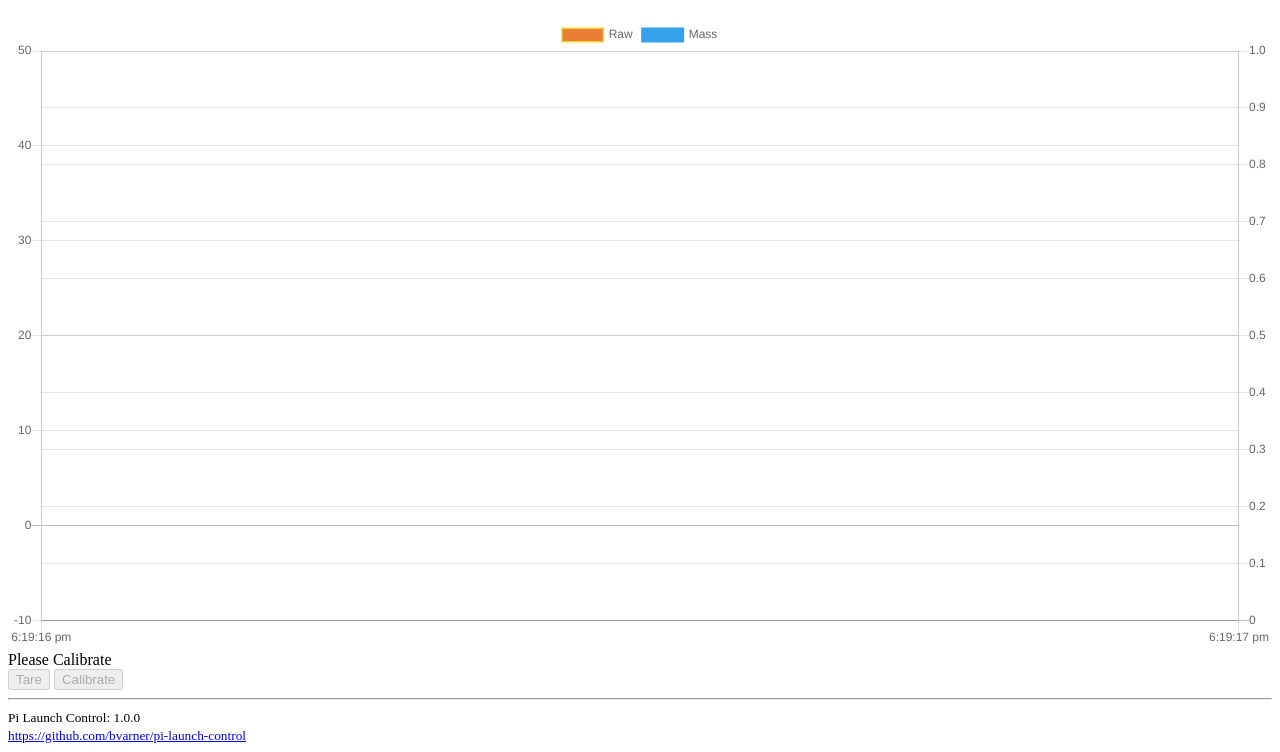
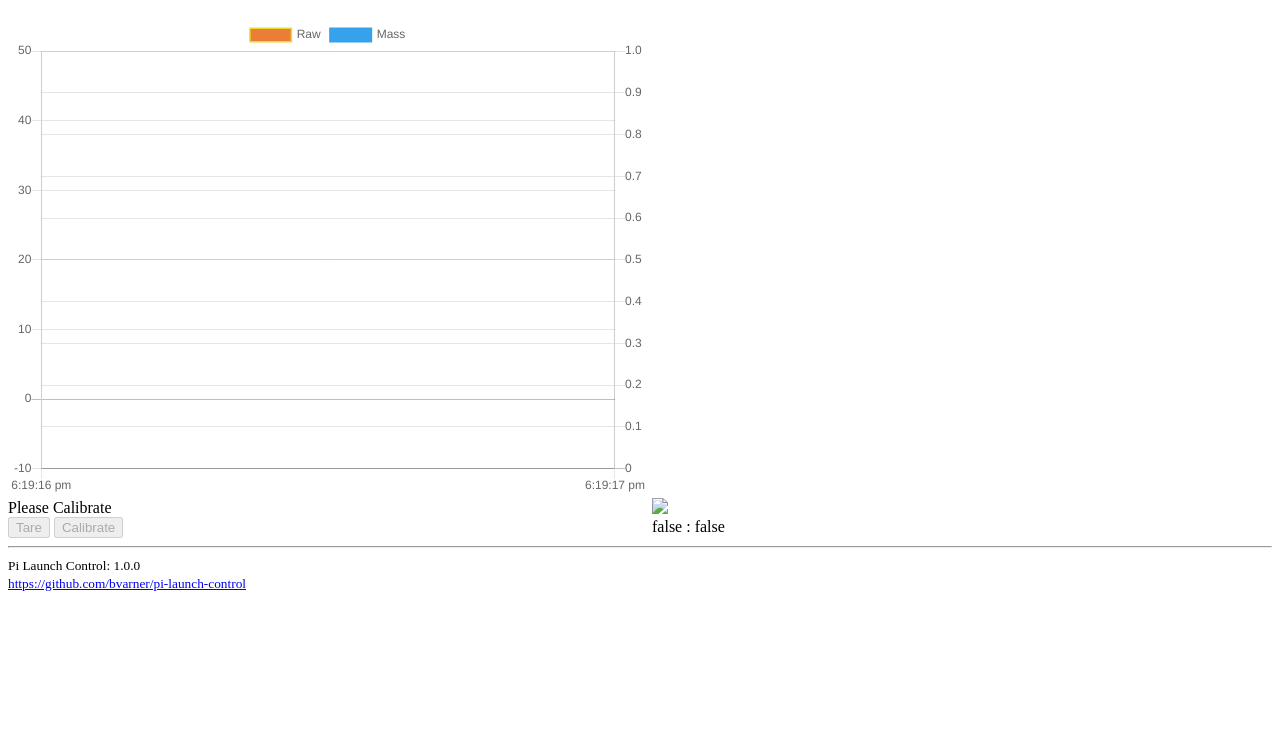
Before and after one commit to bvarner/pi-launch-control, a plain HTML site: page pi-launch-control/webroot/index.html in a window 1280 px wide. Shown: the part 61-813 px from the top of the page. Drawn offline with nearby package versions, Linux system fonts and the light colour scheme; no server answers.

Commit message:
* feat: ControlPanel as a webcomponent, so that it would be a bit more conceptually appropriate for the event emission of all the components on the system. * feat: side-by-side camera is working with mjpeg. ;-) * feat: REST endpoint for /camera/status, which can be fetched during start-up to make sure we get the initial state from the camera and take appropriate action.

```diff
--- a/pi-launch-control/webroot/App.js
+++ b/pi-launch-control/webroot/App.js
@@ -1,4 +1,6 @@
-import ScalePanel from './ScalePanel.js';
+import ControlPanel from './ControlPanel.js';
+import ScaleControlPanel from './ScaleControlPanel.js';
+import CameraPanel from './CameraPanel.js';
 import ModalDialog from './ModalDialog.js';
 
 class App {
--- /dev/null
+++ b/pi-launch-control/webroot/CameraPanel.js
@@ -0,0 +1,44 @@
+import {html, render} from 'https://unpkg.com/lit-html?module';
+
+export default class CameraPanel extends HTMLElement {
+    constructor() {
+        super();
+
+        this.root = this.attachShadow({mode: 'open'});
+        this.camera = {
+            Initialized: false,
+            Recording: false,
+        }
+    }
+
+    connectedCallback() {
+        this.render();
+
+        const controlpanel = document.querySelector('control-panel');
+        controlpanel.eventSource.addEventListener('Camera', evt => this.onCamera());
+    }
+
+    onCamera(evt) {
+        // TODO: Handle Camera Events.
+    }
+
+    render() {
+        const camera = this.camera;
+        const template = html`
+            <section>
+                <div>
+                    <img src="/camera"/>
+                </div>
+                <div>
+                    ${camera.Initialized} : ${camera.Recording}
+                </div>
+                <slot>
+                </slot>
+            </section>
+        `;
+
+        render(template, this.root);
+    }
+}
+
+customElements.define('camera-panel', CameraPanel);
--- /dev/null
+++ b/pi-launch-control/webroot/ControlPanel.js
@@ -0,0 +1,29 @@
+import {html, render} from 'https://unpkg.com/lit-html?module';
+
+// ControlPanel contains a Scale and a Camera.
+export default class ControlPanel extends HTMLElement {
+    constructor() {
+        super();
+
+        this.root = this.attachShadow({mode: 'open'});
+
+        this.eventSource = new EventSource('/events');
+    }
+
+    connectedCallback() {
+        this.render();
+    }
+
+    render() {
+        const template = html`
+            <article id="control-panel">
+                <slot></slot>
+            </article>
+        `;
+
+        render(template, this.root);
+    }
+
+}
+
+customElements.define("control-panel", ControlPanel);
--- a/pi-launch-control/webroot/ScalePanel.js
+++ b/pi-launch-control/webroot/ScaleControlPanel.js
@@ -1,6 +1,6 @@
 import {html, render} from 'https://unpkg.com/lit-html?module';
 
-export default class ScalePanel extends HTMLElement {
+export default class ScaleControlPanel extends HTMLElement {
     constructor() {
         super();
 
@@ -15,15 +15,13 @@ export default class ScalePanel extends HTMLElement {
             Volt1: '',
             Volt1Maxx: 'Please Calibrate',
         };
-
-        this.eventSource = new EventSource('/events');
     }
 
     connectedCallback() {
         this.render();
 
-        // TODO: Move the EventSource up to a component that holds all these other things in a slot.
-        this.eventSource.addEventListener('Scale', evt => this.onScaleSample(evt));
+        const controlpanel = document.querySelector('control-panel');
+        controlpanel.eventSource.addEventListener('Scale', evt => this.onScaleSample(evt));
 
         const modal = document.querySelector('modal-dialog');
         const scale = this.scale;
@@ -102,9 +100,6 @@ export default class ScalePanel extends HTMLElement {
         const template = html`
             <section>
                 <div>
-                    <slot></slot>
-                </div>
-                <div>
                     <label>${scale.Volt0Mass}</label>
                 </div>
                 <div>
@@ -118,4 +113,4 @@ export default class ScalePanel extends HTMLElement {
     }
 }
 
-customElements.define("scale-panel", ScalePanel);
+customElements.define("scale-control-panel", ScaleControlPanel);
--- a/pi-launch-control/webroot/index.html
+++ b/pi-launch-control/webroot/index.html
@@ -17,9 +17,9 @@
                 <!--<mission-panel></mission-panel>-->
             </div>
         </aside>
-        <article>
-            <section>
-                <canvas id='scale-chart'></canvas>
+        <control-panel style="width: 100%;">
+            <section style="display: inline-block;">
+                <canvas id='scale-chart' style="width: 640px; height: 480px;"></canvas>
                 <script src="./moment.min.js"></script>
                 <script src="./Chart.min.js"></script>
                 <script>
@@ -89,11 +89,8 @@
                         },
                     });
                 </script>
-            </section>
-
-            <scale-panel>
-            </scale-panel>
-
+                <scale-control-panel>
+                </scale-control-panel>
                 <modal-dialog title="Calibration">
                     <form action="#">
                         <div>
@@ -102,9 +99,10 @@
                         </div>
                     </form>
                 </modal-dialog>
-            <!--<camera-panel></camera-panel>-->
+            </section>
+            <camera-panel style="display: inline-block;"></camera-panel>
             <!--<igniter-panel></igniter-panel>-->
-        </article>
+        </control-panel>
         <footer>
             <hr/>
             <small>
```
Also changed, not shown: 3 other files. Lines whose indentation alone changed are shown as unchanged.
